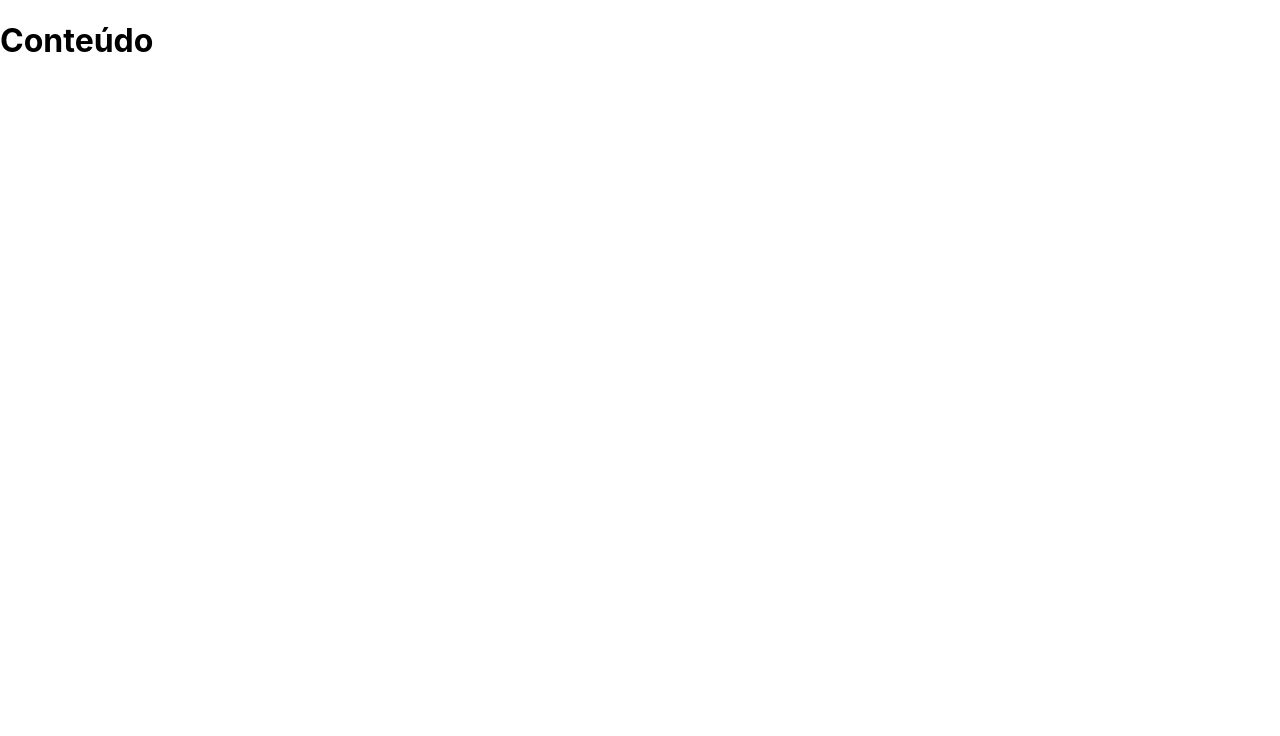
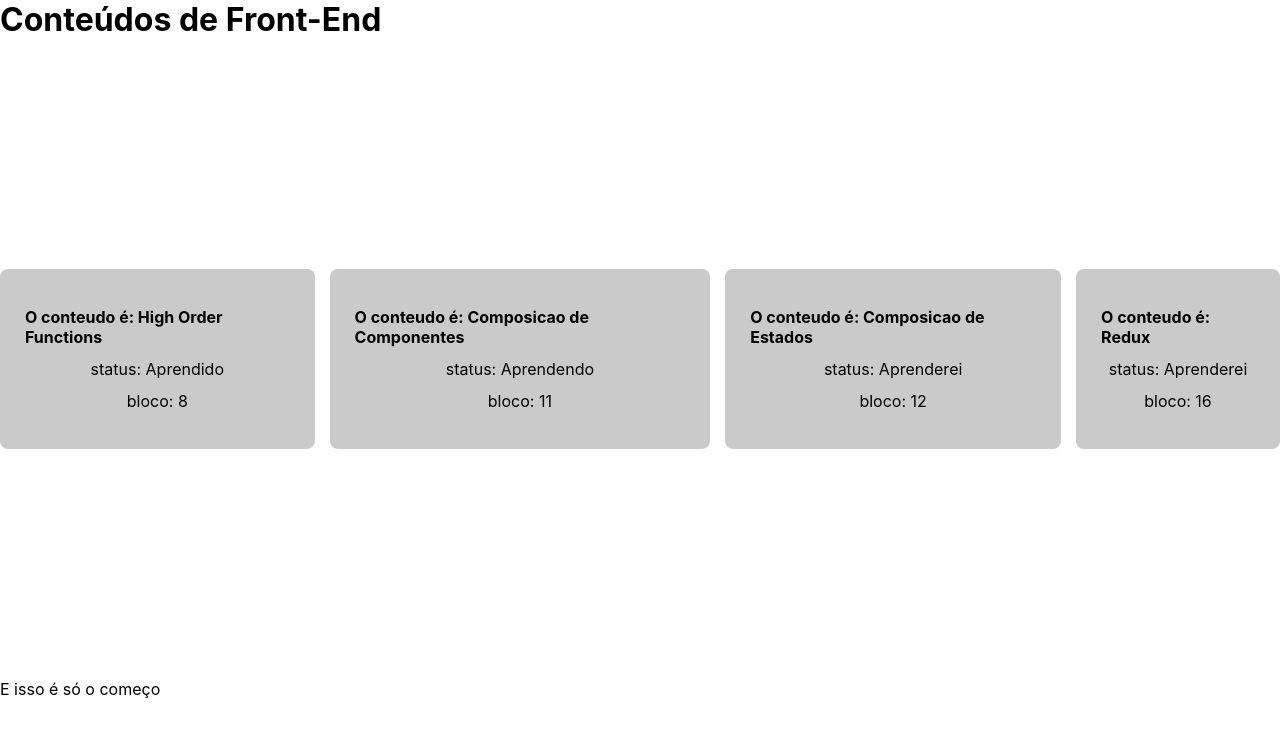
Before and after one commit to severidade/trybe_exercises_front_end, a React (Create React App) app in the folder conteudo-trybe-app/: page / in a window 1280 px wide. Shown: the top 736 px of the page. Built offline with nearby package versions, Linux system fonts and the light colour scheme.

Commit message:
feat: :rocket: Formatação Inicial do exercicio  Conteúdo App
Criados os componentes  (heder,  Content e Footer) assim como o css inicial

```diff
--- a/conteudo-trybe-app/src/App.css
+++ b/conteudo-trybe-app/src/App.css
@@ -1,38 +1,46 @@
-.App {
-  text-align: center;
+* {
+  margin: 0;
+  padding: 0;
+  box-sizing: border-box;
 }
 
-.App-logo {
-  height: 40vmin;
-  pointer-events: none;
+.title {
+  width: 100%;
+  background: rgb(192, 192, 192);
+  height: 100px;
+  text-align: center;
+  line-height: 100px;
 }
 
-@media (prefers-reduced-motion: no-preference) {
-  .App-logo {
-    animation: App-logo-spin infinite 20s linear;
-  }
+.content {
+  display: flex;
+  width: 100%;
+  justify-content: center;
+  align-items: center;
+  height: 80vh;
+  gap: 15px;
 }
 
-.App-header {
-  background-color: #282c34;
-  min-height: 100vh;
+.card {
+  background: rgb(202, 202, 202);
+  border-radius: 8px;
+  gap: 12px;
+  padding: 25px;
+  height: 180px;
   display: flex;
   flex-direction: column;
   align-items: center;
   justify-content: center;
-  font-size: calc(10px + 2vmin);
-  color: white;
 }
 
-.App-link {
-  color: #61dafb;
+.footer {
+  background: rgb(51, 51, 51);
+  color: white;
+  width: 100%;
+  height: 100px;
+  display: flex;
+  justify-content: center;
+  align-items: center;
+  position: absolute;
+  bottom: 0;
 }
-
-@keyframes App-logo-spin {
-  from {
-    transform: rotate(0deg);
-  }
-  to {
-    transform: rotate(360deg);
-  }
-}
--- a/conteudo-trybe-app/src/App.js
+++ b/conteudo-trybe-app/src/App.js
@@ -1,10 +1,17 @@
 import React from 'react';
+import Content from './componentes/Content';
+import Footer from './componentes/Footer';
+import Heder from './componentes/Heder';
+
+import './App.css'
 
 class App extends React.Component {
   render() {
     return (
       <>
-        <h1>Conteúdo</h1>
+        <Heder />
+        <Content />
+        <Footer />
       </>
     );
   }
--- /dev/null
+++ b/conteudo-trybe-app/src/componentes/Content.jsx
@@ -0,0 +1,47 @@
+import React from 'react';
+
+const conteudos = [
+  {
+    id: '1',
+    conteudo: 'High Order Functions',
+    bloco: 8,
+    status: 'Aprendido'
+  },
+  {
+    id: '2',
+    conteudo: 'Composicao de Componentes',
+    bloco: 11,
+    status: 'Aprendendo',
+  },
+  {
+    id: '3',
+    conteudo: 'Composicao de Estados',
+    bloco: 12,
+    status: 'Aprenderei'
+  },
+  {
+    id: '4',
+    conteudo: 'Redux',
+    bloco: 16,
+    status: 'Aprenderei'
+  },
+];
+
+class Content extends React.Component {
+  render() {
+    return (
+      <>
+        <div className="content">
+          {conteudos.map((elem) => (
+            <div key={elem.conteudo} className="card" id={elem.id}>
+              <h4>{`O conteudo é: ${elem.conteudo}`}</h4>
+              <p>{`status: ${elem.status}`}</p>
+              <p>{`bloco: ${elem.bloco}`}</p>
+            </div>
+          ))}
+        </div>
+      </>
+    );
+  }
+}
+export default Content;
--- /dev/null
+++ b/conteudo-trybe-app/src/componentes/Footer.jsx
@@ -0,0 +1,12 @@
+import React from 'react';
+
+class Footer extends React.Component {
+  render() {
+    return (
+      <footer>
+        <p>E isso é só o começo</p>
+      </footer>
+    );
+  }
+}
+export default Footer;
--- /dev/null
+++ b/conteudo-trybe-app/src/componentes/Heder.jsx
@@ -0,0 +1,12 @@
+import React from 'react';
+
+class Heder extends React.Component {
+  render() {
+    return (
+      <>
+        <h1>Conteúdos de Front-End</h1>
+      </>
+    );
+  }
+}
+export default Heder;
```
Also changed, not shown: conteudo-trybe-app/src/utilidades/Lista.jsx (added).
